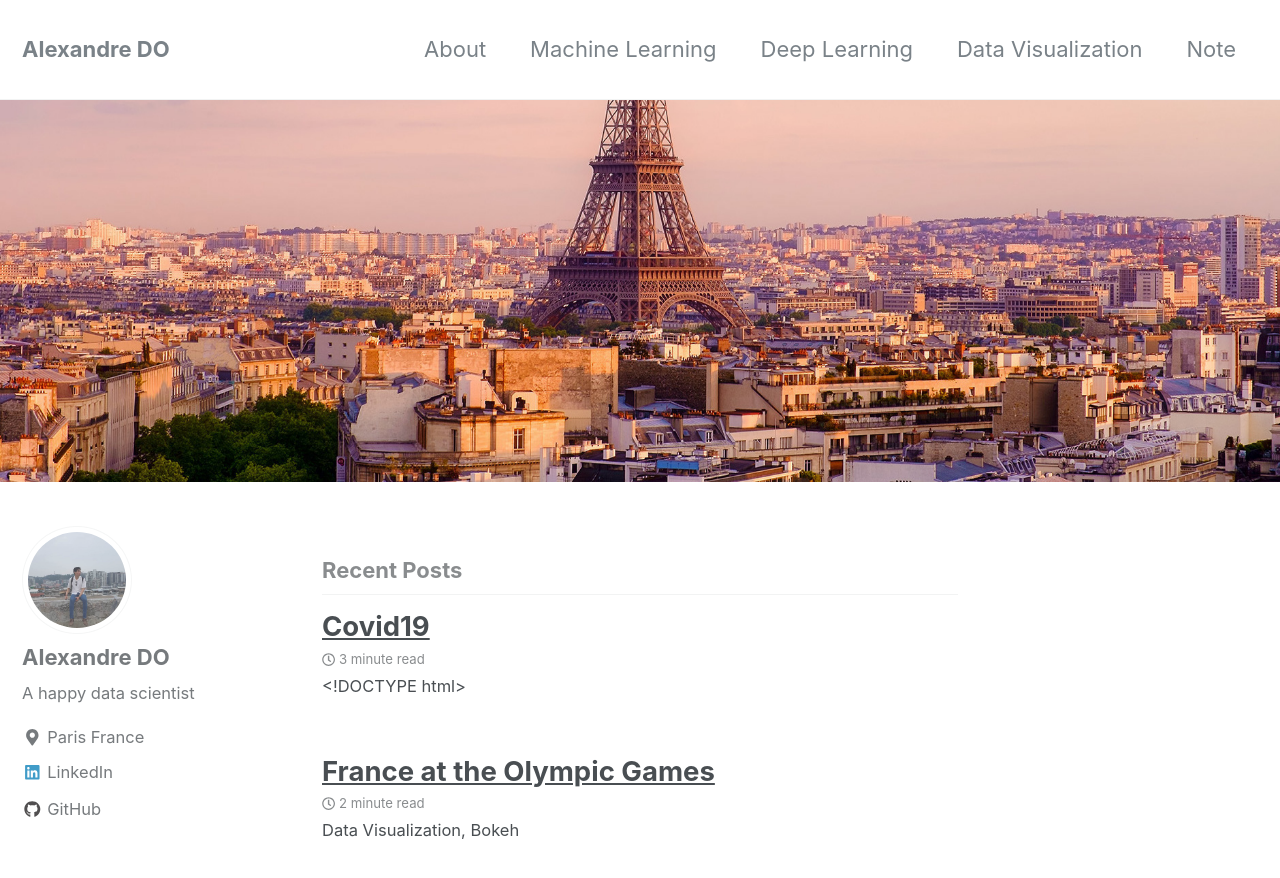
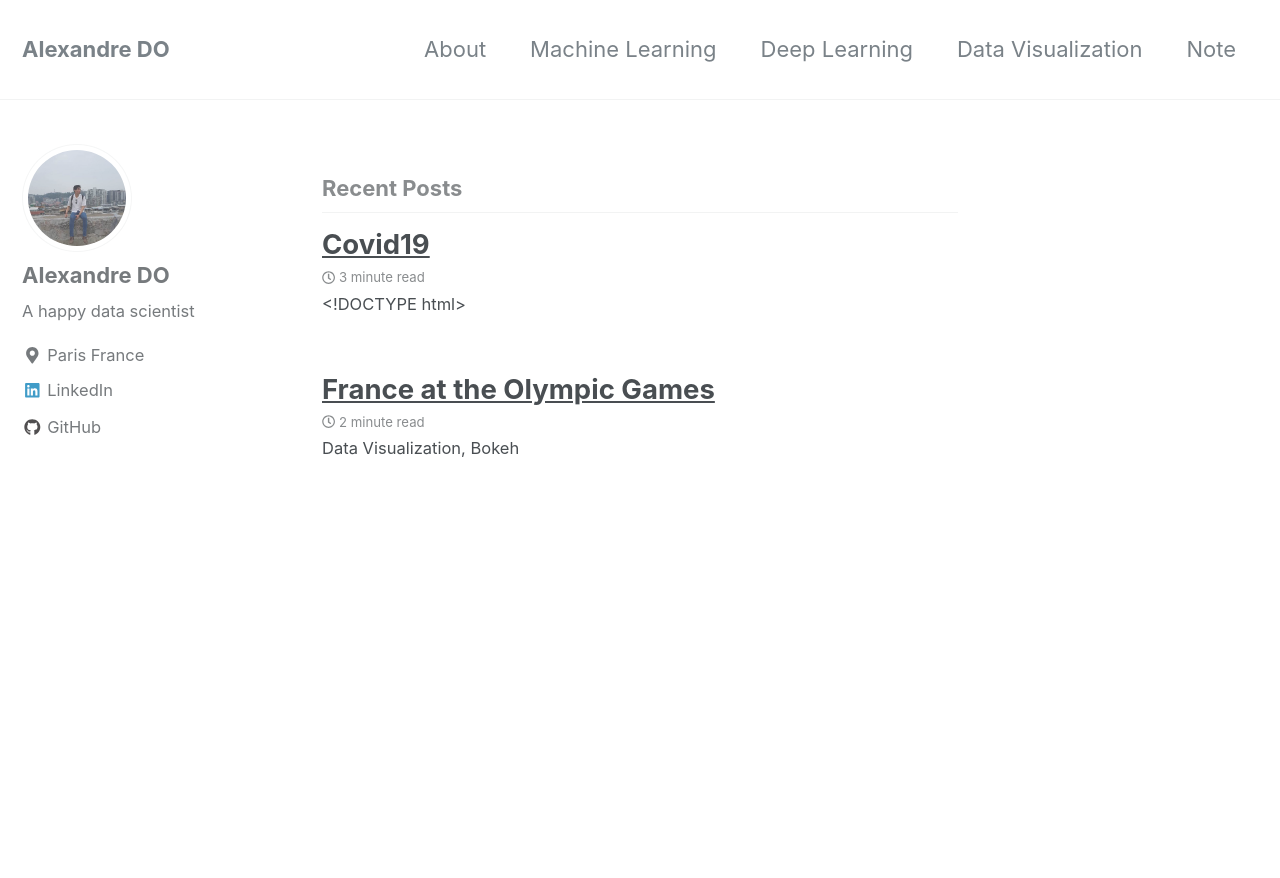
Before and after one commit to alexandre-do/alexandre-do.github.io, a Jekyll site: the page built from index.html, in a window 1280 px wide and 900 px high. Shown: the top 878 px of the window. Built offline with Jekyll 4.4.1, drawn with Linux system fonts in a browser that asks for light colours; nearby versions of some CDN libraries; the list of posts is cut into pages by our own code.

Commit message:
Update index.html

```diff
--- a/index.html
+++ b/index.html
@@ -2,5 +2,4 @@
 layout: home
 author_profile: true
 header:
-  image: "/images/waterfront.jpg"
 ---
```
